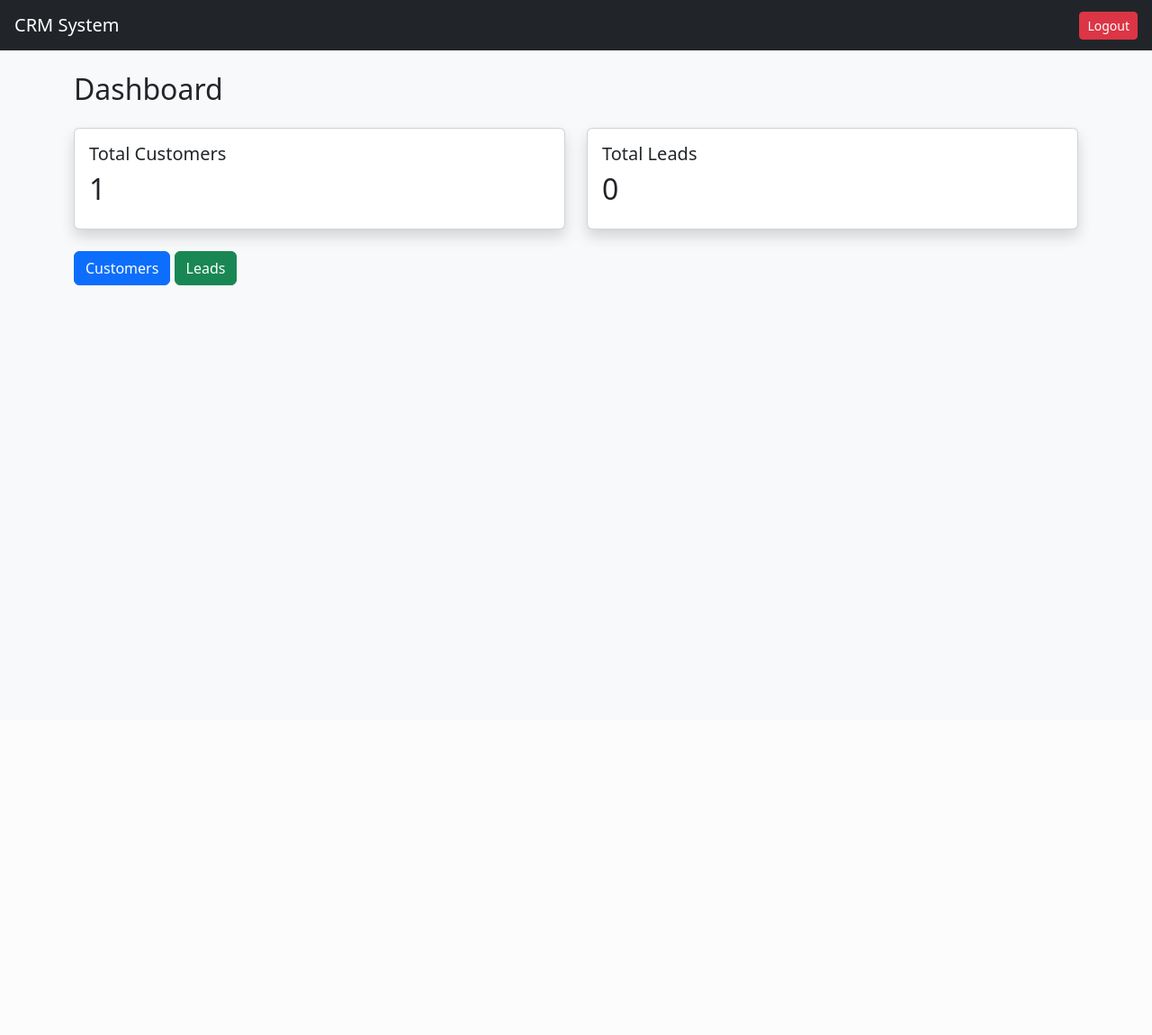
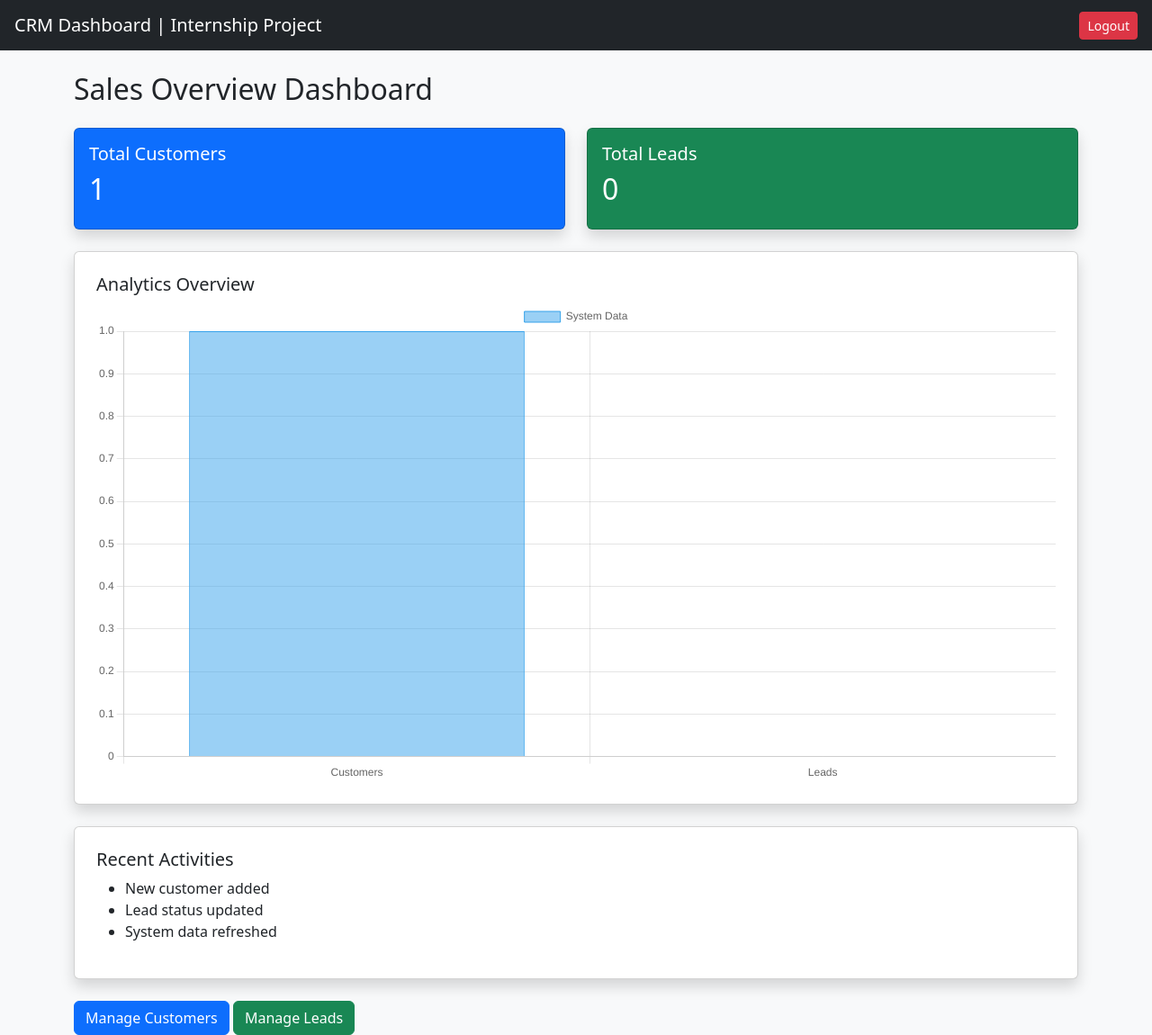
Before and after one commit to sojaljain02/CRM-Software, a Flask app: page /dashboard in a window 1280 px wide. Shown: the whole page at 90% size. Before the commit the page ends 317 px from the top, so only its background shows below. Run offline with Flask 3, Linux system fonts and the light colour scheme; a user stored in the database is signed in; data comes from the database, SQL or seed files in the repository; both versions use the stored data as it was after the commit; data that the repository does not hold is empty.

Commit message:
Update dashboard and layout

```diff
--- a/templates/customers.html
+++ b/templates/customers.html
@@ -2,7 +2,7 @@
 
 {% block content %}
 
-<h2>Customers</h2>
+<h2 class="mb-3">Customer Management</h2>
 
 <form method="POST" class="row g-2 mb-4">
     <div class="col-md-4">
@@ -16,7 +16,7 @@
     </div>
 </form>
 
-<table class="table table-bordered bg-white shadow">
+<table class="table table-striped table-hover bg-white shadow"></table>
     <tr>
         <th>Name</th>
         <th>Email</th>
--- a/templates/dashboard.html
+++ b/templates/dashboard.html
@@ -2,27 +2,62 @@
 
 {% block content %}
 
-<h2 class="mb-4">Dashboard</h2>
+<h2 class="mb-4">Sales Overview Dashboard</h2>
 
-<div class="row">
+<div class="row mb-4">
     <div class="col-md-6">
-        <div class="card p-3 shadow">
+        <div class="card text-white bg-primary p-3 shadow">
             <h5>Total Customers</h5>
             <h2>{{ customers }}</h2>
         </div>
     </div>
 
     <div class="col-md-6">
-        <div class="card p-3 shadow">
+        <div class="card text-white bg-success p-3 shadow">
             <h5>Total Leads</h5>
             <h2>{{ leads }}</h2>
         </div>
     </div>
 </div>
 
-<div class="mt-4">
-    <a class="btn btn-primary" href="/customers">Customers</a>
-    <a class="btn btn-success" href="/leads">Leads</a>
+<!-- Charts -->
+<div class="card p-4 shadow mb-4">
+    <h5>Analytics Overview</h5>
+    <canvas id="barChart"></canvas>
 </div>
 
+<!-- Fake Activity Feed (Looks Professional 🔥) -->
+<div class="card p-4 shadow">
+    <h5>Recent Activities</h5>
+    <ul>
+        <li>New customer added</li>
+        <li>Lead status updated</li>
+        <li>System data refreshed</li>
+    </ul>
+</div>
+
+<div class="mt-4">
+    <a class="btn btn-primary" href="/customers">Manage Customers</a>
+    <a class="btn btn-success" href="/leads">Manage Leads</a>
+</div>
+
+<!-- Chart JS -->
+<script src="https://cdn.jsdelivr.net/npm/chart.js"></script>
+
+<script>
+const ctx = document.getElementById('barChart');
+
+new Chart(ctx, {
+    type: 'bar',
+    data: {
+        labels: ['Customers', 'Leads'],
+        datasets: [{
+            label: 'System Data',
+            data: [{{ customers }}, {{ leads }}],
+            borderWidth: 1
+        }]
+    }
+});
+</script>
+
 {% endblock %}
--- a/templates/layout.html
+++ b/templates/layout.html
@@ -7,7 +7,7 @@
 <body class="bg-light">
 
 <nav class="navbar navbar-dark bg-dark px-3">
-    <span class="navbar-brand">CRM System</span>
+    <span class="navbar-brand">CRM Dashboard | Internship Project</span>
     <a href="/logout" class="btn btn-danger btn-sm">Logout</a>
 </nav>
 
--- a/templates/leads.html
+++ b/templates/leads.html
@@ -2,7 +2,7 @@
 
 {% block content %}
 
-<h2>Leads</h2>
+<h2 class="mb-3">Lead Management</h2>
 
 <form method="POST" class="row g-2 mb-4">
     <div class="col-md-4">
@@ -22,7 +22,7 @@
     </div>
 </form>
 
-<table class="table table-bordered bg-white shadow">
+<table class="table table-striped table-hover bg-white shadow"></table>
     <tr>
         <th>Name</th>
         <th>Status</th>
```
Also changed, not shown: database.db.
